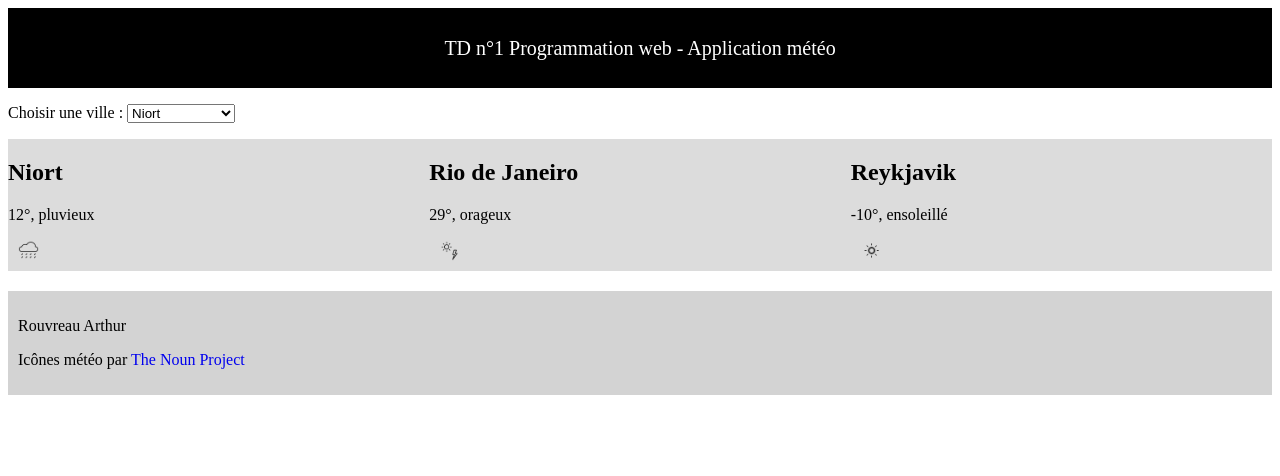
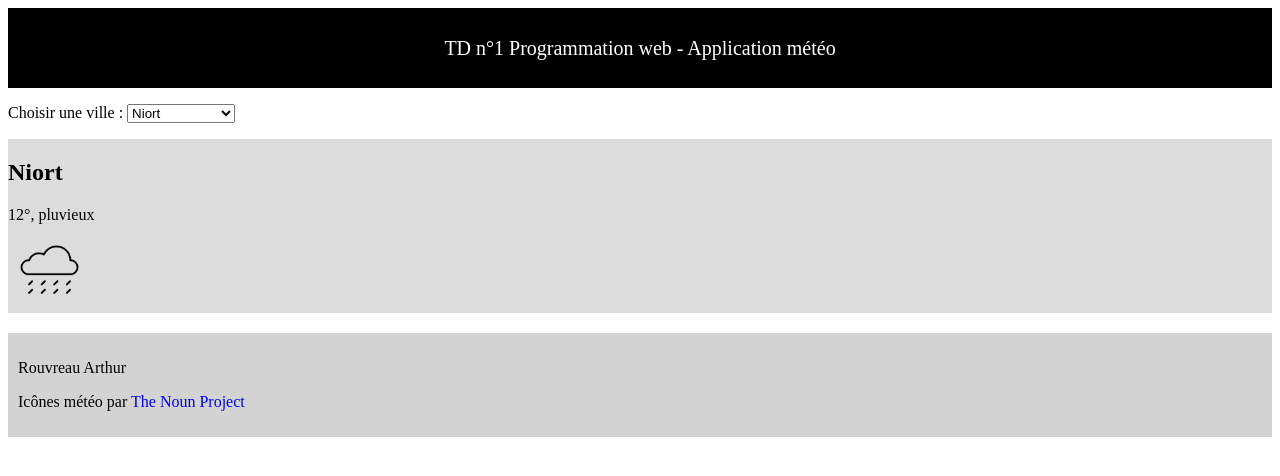
Before and after one commit to ArthurRouvreau/ArthurRouvreau.github.io, a plain HTML site: page index.html in a window 1280 px wide. Drawn offline with Linux system fonts and the light colour scheme.

Commit message:
Update index.html

```diff
--- a/index.html
+++ b/index.html
@@ -3,24 +3,19 @@
   <meta charset="UTF-8">
   <link rel="stylesheet" type="text/css" href="style.css">
   <script>
-		function afficheVille()
-		{
-			let choix_ville = document.getElementById("choixVille").value;
+    function afficheVille() {
+      let choixVille = document.getElementById("choix_ville").value;
 
       let villes = document.getElementsByClassName("ville");
 
-			for (i=0; i < villes.length;i++)
-			{
-				if (villes[i].id == choix_ville)
-				{
+      for (let i = 0; i < villes.length; i++) {
+        if (villes[i].id === choixVille) {
           villes[i].style.display = "block";
-				} else
-				{
-					villes[i].style.display = "None";
+        } else {
+          villes[i].style.display = "none";
         }
       }
     }
-
   </script>
 </head>
 
@@ -30,28 +25,28 @@
   </header>
   <p>Choisir une ville :
     <select id="choix_ville" onchange="afficheVille()">
-			<option value="Niort">Niort</option>
-			<option value="Rio">Rio de Janeiro</option>
-			<option value="Reykjavik">Reykjavik</option>
+      <option value="niort">Niort</option>
+      <option value="rio">Rio de Janeiro</option>
+      <option value="reykjavik">Reykjavik</option>
     </select>
   </p>
   <div class="flexbox">
     <div id="niort" class="ville">
       <h2>Niort</h2>
       <p>12°, pluvieux</p>
-	  <img src="pluvieux.png" width="5%"/>
+      <img src="pluvieux.png" width="5%" />
     </div>
 
     <div id="rio" class="ville">
       <h2>Rio de Janeiro</h2>
       <p>29°, orageux</p>
-	  <img src="orageux.png" width="5%"/>
+      <img src="orageux.png" width="5%" />
     </div>
 
     <div id="reykjavik" class="ville">
       <h2>Reykjavik</h2>
       <p>-10°, ensoleillé</p>
-	  <img src="ensoleille.png" width="5%"/>
+      <img src="ensoleille.png" width="5%" />
     </div>
   </div>
 
@@ -61,4 +56,5 @@
   </footer>
 
 </body>
+
 </html>
```
Lines whose indentation alone changed are shown as unchanged.
